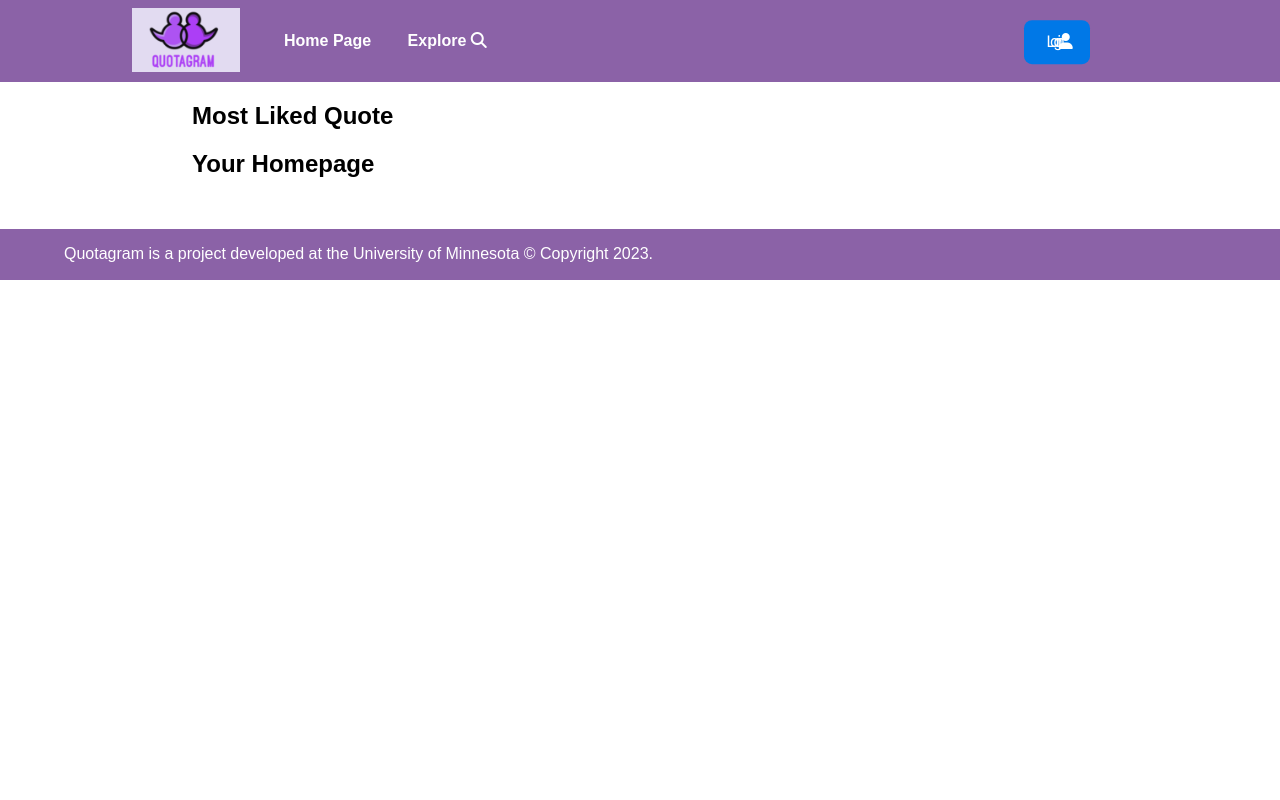
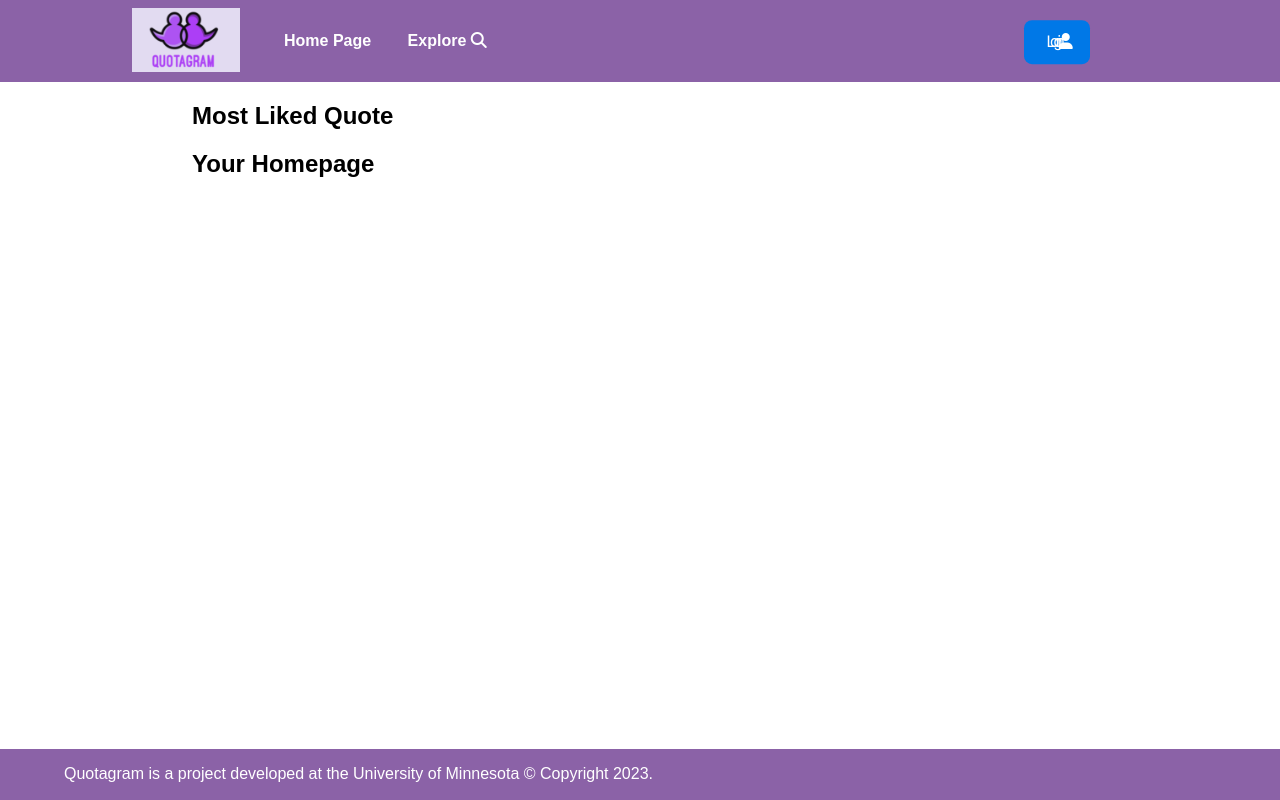
Before and after one commit to kurokiasahi222/Quotogram, a Flask app: page / in a window 1280 px wide. Run offline with Flask 2, Linux system fonts and the light colour scheme; data that the repository does not hold is empty; some libraries are stand-ins or nearby versions.

Commit message:
Footer fix

```diff
--- a/static/style.css
+++ b/static/style.css
@@ -9,9 +9,15 @@
     --text-secondary-color: #ffeeca;
 }
 
+.page-container {
+    position: relative;
+    min-height: 100vh;
+}
+
 .main-content {
     width: 70%;
     margin: 0 auto;
+    padding-bottom: calc(3.2em + 2em);
 }
 
 .button-error {
@@ -137,6 +143,10 @@
 .footer {
     margin-top: 2em;
     background-color: var(--color-primary);
+    position: absolute;
+    bottom: 0;
+    width: 100%;
+    height: 3.2em;
 }
 
 .footer-content {
--- a/templates/layouts/layout.html
+++ b/templates/layouts/layout.html
@@ -9,6 +9,7 @@
     {% endblock %}
 </head>
 <body data-can-interact="{% if user is defined and user is not none %}true{% else %}false{% endif %}">
+    <div class="page-container">
         <nav class="navigation">
             <div class="pure-g navigation-wrapper">
                 <div class="pure-u-1 pure-u-md-1-5">
@@ -73,6 +74,7 @@
                 {% endblock %}
             </div>
         </div>
+    </div>
     {% include "modules/create_post_modal.html" %}
     {% include "modules/confirm_delete_modal.html" %}
 </body>
```
Lines whose indentation alone changed are shown as unchanged.
